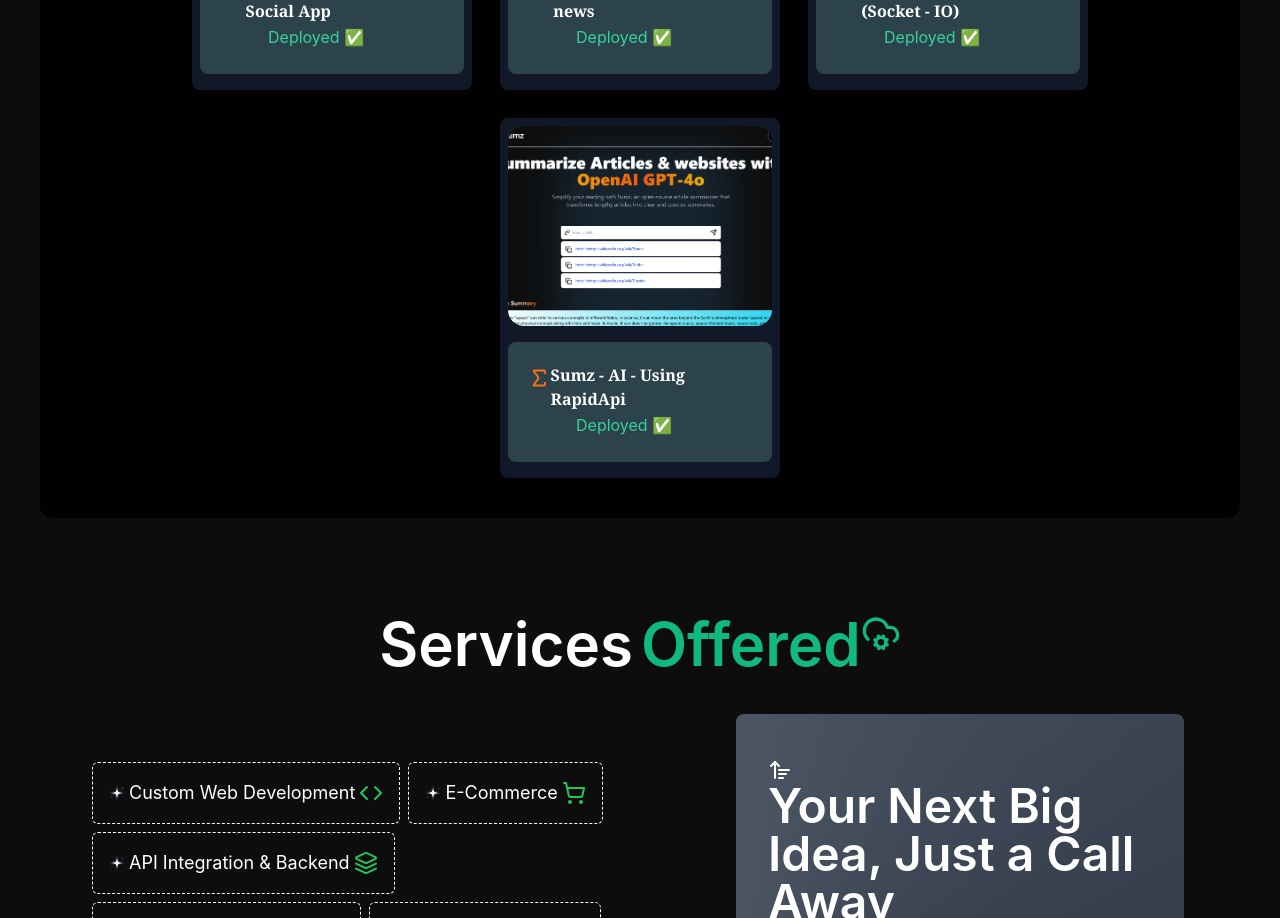
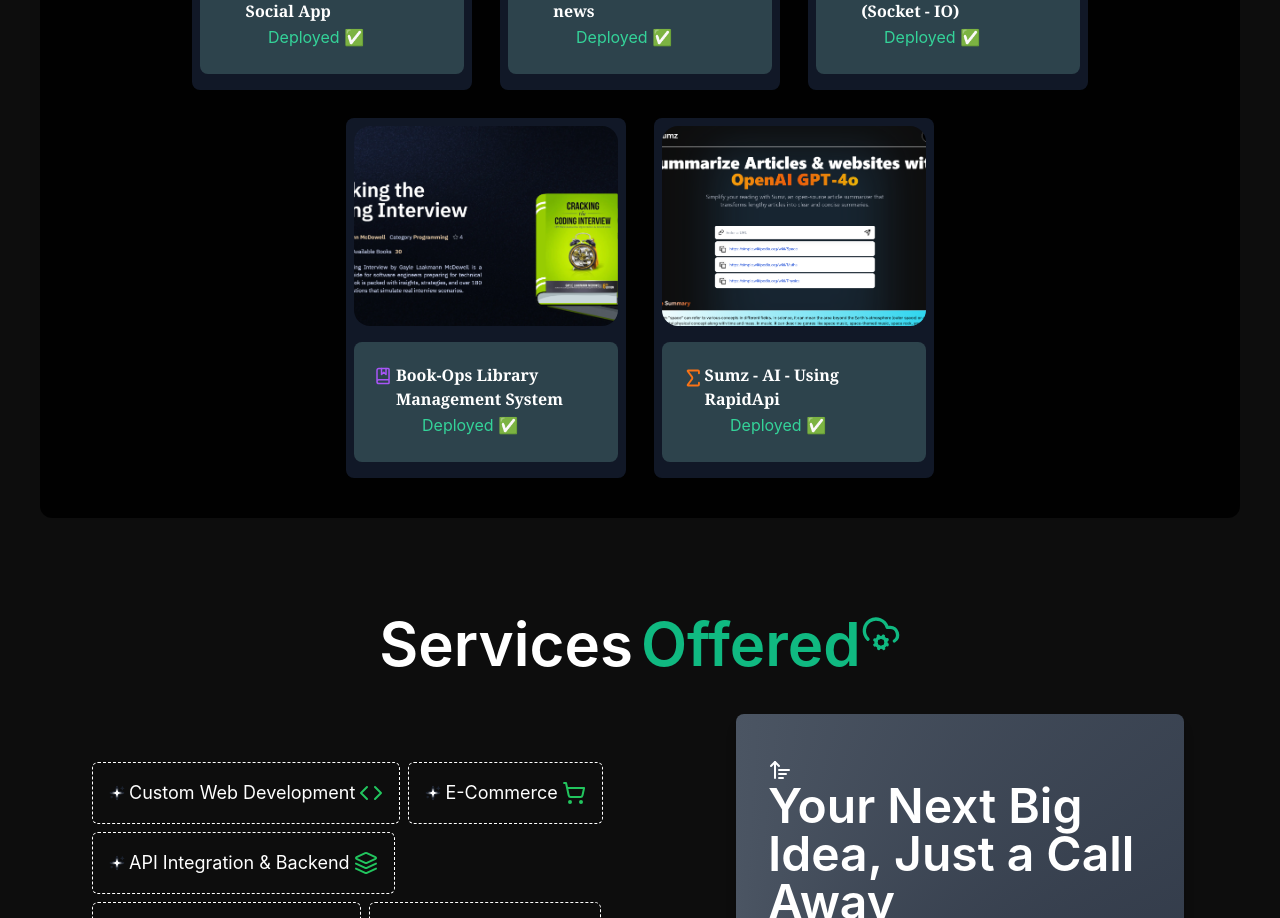
Before and after one commit to Karan-develops/Live-My-Portfolio, a React (Vite) app: page / in a window 1280 px wide. Shown: the part 4512-5430 px from the top of the page. Built offline with nearby package versions, Linux system fonts and the light colour scheme.

Commit message:
Added project

```diff
--- a/src/components/About.jsx
+++ b/src/components/About.jsx
@@ -1,6 +1,6 @@
 import avatar from "../images/avatar.png";
 import { List, ListItem, ListIcon } from "@chakra-ui/react";
-import { SiLeetcode, SiSemanticscholar } from "react-icons/si";
+import { SiLeetcode } from "react-icons/si";
 import { BiCodeAlt } from "react-icons/bi";
 import { AiFillHome, AiFillGithub  } from "react-icons/ai";
 import { BsFillPersonFill } from "react-icons/bs";
--- a/src/components/Project.jsx
+++ b/src/components/Project.jsx
@@ -6,8 +6,10 @@ import sumz from "../images/projects/Sumz.png";
 import pitch from "../images/projects/ps.png";
 import codeEd from "../images/projects/codeEd.png";
 import momentz from "../images/projects/momentz.png";
-import newzly from "../images/projects/newzly.png"
+import newzly from "../images/projects/newzly.png";
+import bookops from "../images/projects/bookops.png";
 import {
+  BookMarkedIcon,
   BugPlay,
   GithubIcon,
   LucideChartNoAxesCombined,
@@ -79,7 +81,8 @@ const projectsData = [
     icon: <MoonStar className="text-amber-300 mr-1 -mt-1 size-7" />,
     deployedStatus: "Deployed ✅",
     liveUrl: "https://momentz-tawny.vercel.app/",
-    githubUrl: "https://github.com/Karan-develops/Mometz-FullStack-SocialMedia-App",
+    githubUrl:
+      "https://github.com/Karan-develops/Mometz-FullStack-SocialMedia-App",
     description: [
       "A Modern Full Stack Social Media App with features like Post, Like, Comment, Follow, Unfollow, Profile, and more. Powered By Next.js.",
     ],
@@ -112,6 +115,18 @@ const projectsData = [
   },
   {
     id: 7,
+    image: bookops,
+    title: "Book-Ops Library Management System",
+    icon: <BookMarkedIcon className="text-purple-500 mr-1 -mt-1 size-7" />,
+    deployedStatus: "Deployed ✅",
+    liveUrl: "https://bookops-karan.vercel.app/",
+    githubUrl: "https://github.com/Karan-develops/Book-Ops",
+    description:
+      "Built with Next.js, TypeScript, and Postgres, the University Library Management System is a production-grade platform featuring a public-facing app and an admin interface. It offers advanced functionalities like seamless book borrowing with reminders and receipts, robust user management, automated workflows, and a modern, optimized tech stack for real-world scalability.",
+    tech: "Technologies Used:- Next JS, PostgreSQL, ImageKit, TS.",
+  },
+  {
+    id: 8,
     image: sumz,
     title: "Sumz - AI - Using RapidApi",
     icon: <Sigma className="text-orange-500" />,
```
Also changed, not shown: src/images/projects/bookops.png (added).
